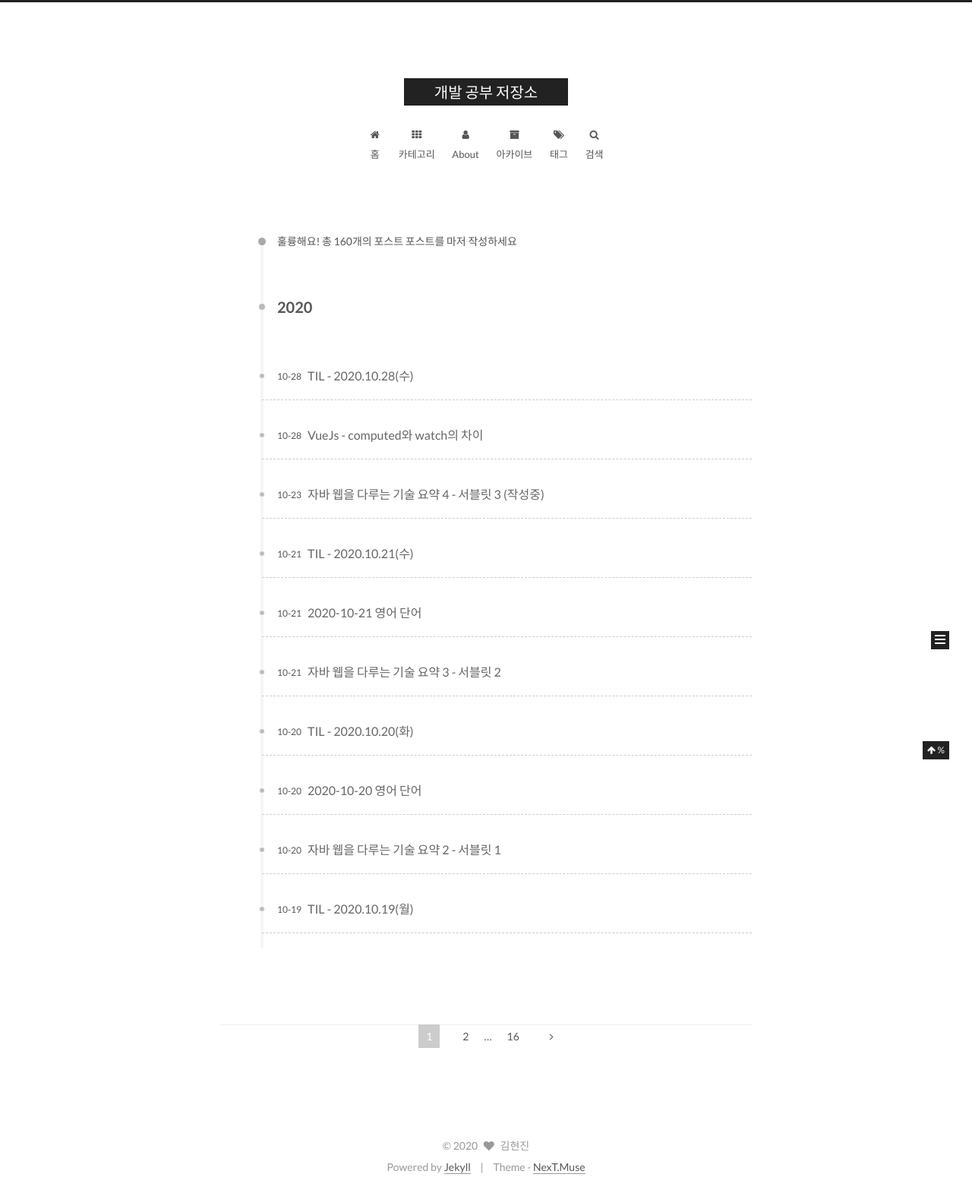
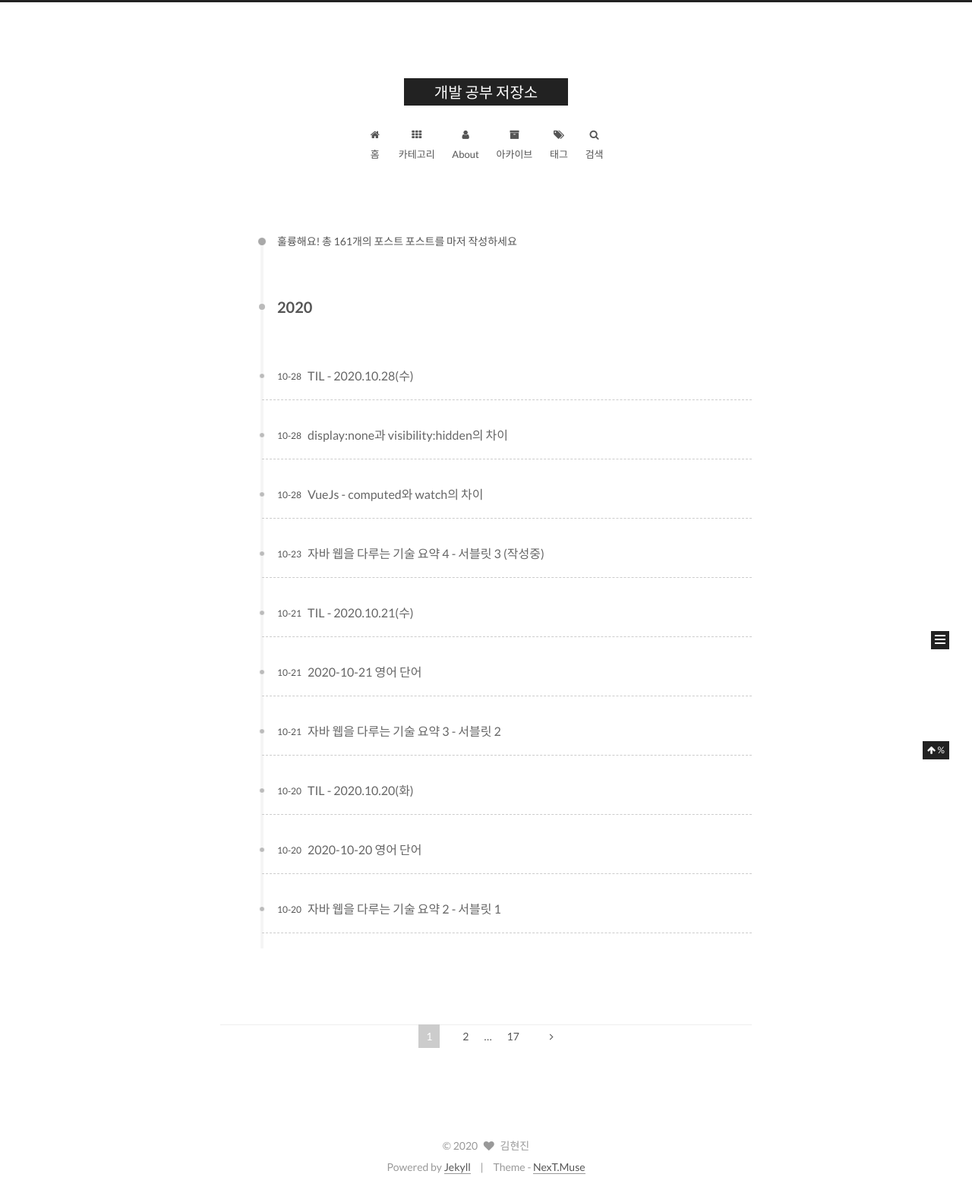
Before and after one commit to doozi316/doozi316.github.io, a Jekyll site: the page built from archives/index.html, in a window 1280 px wide. Shown: the whole page at 76% size. Built offline with Jekyll 4.4.1, drawn with Linux system fonts in a browser that asks for light colours; part of the change alters nothing that is shown.

Commit message:
20201028

```diff
--- /dev/null
+++ b/_posts/2020-10-28-CSS4.md
@@ -0,0 +1,72 @@
+---
+layout: post
+title: display:none과 visibility:hidden의 차이
+categories: [CSS]
+excerpt: ' '
+comments: true
+share: true
+tags: [CSS]
+date: 2020-10-28
+---
+
+# div 태그로 만든 Layer를 안보이게 하는 방법
+
+- `display: none`
+- `visibility: hidden`
+
+## display: none
+
+- 아예 사라지게 하는 것
+- 보이지도 않고 공간도 존재하지 않게 됨
+
+## visibility: hidden
+
+- 보이진 않고 해당 공간은 존재
+- `width` 와 `height` 값을 주었다면 그만큼 공간은 존재함
+
+<br/>
+
+# 자세히
+
+## display
+
+- `none`
+    - 요소를 숨김
+    - 요소 자체가 없어지는 것처럼 되므로 요소들의 배치가 바뀜
+- `inline`
+    - 크기는 포함하는 컨텐츠에 맞게 결정됨
+    - 요소들이 개행되지 않음
+    - CSS로 너비와 높이를 지정할수 없음
+    - 요소
+        `span`, `<a>`, `<img>`
+- `block`
+    - 요소는 자동으로 개행
+    - 너비는 차지할 수 있는 최대값, 높이는 컨텐츠에 맞게 결정됨
+    - CSS로 너비와 높이를 지정할 수 있음
+    - 요소
+        - `<p>`, `<div>`
+
+- `inline-block`
+    - `inline`값의 특징을 가지지만 CSS로 너비와 높이를 지정할 수 있음
+- `initial`
+    - 기본값을 바꿈
+- `inherit`
+    - 부모 요소의 값을 따름
+
+## visibility
+
+- `visible`
+    - 요소를 보이게 함
+- `hidden`
+    - 요소를 감추지만 차지하고 있는 자리 유지
+- `collapse`
+    - `<table>` 요소에서만 사용되며 row와 column을 안보이게 함
+- `initial`
+    - 기본값으로 바꿈
+- `inherit`
+    - 부모 요소의 값을 따름
+
+<Br/>
+
+[참조] <br/>
+<https://offbyone.tistory.com/219>
--- a/_posts/2020-10-28-TIL37.md
+++ b/_posts/2020-10-28-TIL37.md
@@ -16,3 +16,5 @@ date: 2020-10-28
     - [자바 웹을 다루는 기술 요약 4 - 서블릿 3 (작성중)](https://doozi316.github.io/%EC%B1%85%20%EC%9A%94%EC%95%BD/2020/10/23/BOOK4/)
 - VueJS 공부
     - [VueJs - computed와 watch의 차이](https://doozi316.github.io/vuejs/2020/10/28/Vue6/)
+- CSS 공부
+    - [display:none과 visibility:hidden의 차이]()
```
